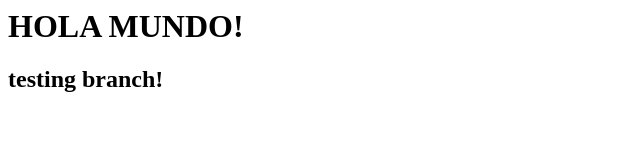
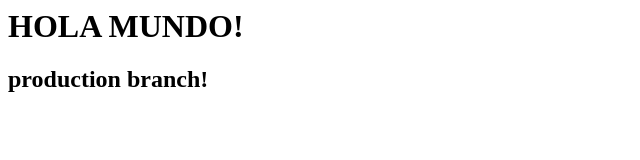
Before and after one commit to OtilioGD/ejemploBedu, a plain HTML site: page index.html in a window 1280 px wide. Shown: the whole page, without its empty margins (0-640 px from the left). Drawn offline with Linux system fonts and the light colour scheme.

Commit message:
commit a production branch

```diff
--- a/index.html
+++ b/index.html
@@ -1,4 +1,4 @@
 <html>
     <h1>HOLA MUNDO!</h1>
-    <h2>testing branch!</h2>
+    <h2>production branch!</h2>
 </html>
```
